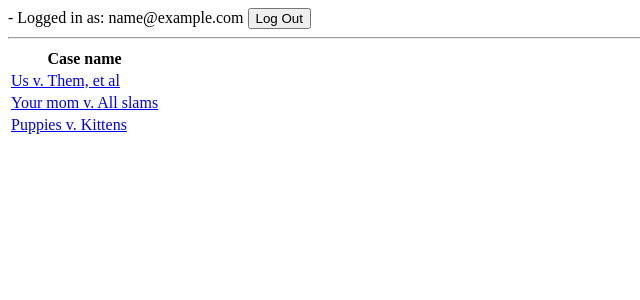
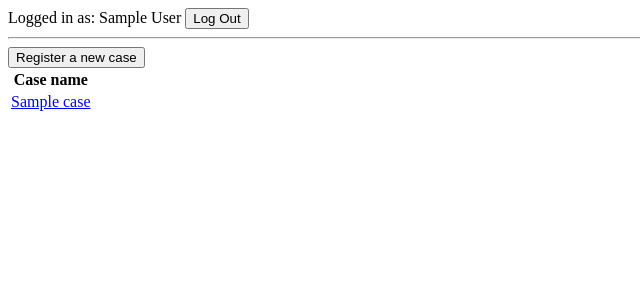
Before and after one commit to CarolynWebster/videoTrimmer, a Flask app: page /cases in a window 1280 px wide. Shown: the top 300 px of the page, without its empty margins (0-640 px from the left). Run offline with Flask 2, Linux system fonts and the light colour scheme; the visitor is signed in with stand-in values (Sample User, id 1); tables that the repository leaves empty hold one stand-in row (values such as "Sample post").

Commit message:
Added case registration/user linking, WIP: AWS video handling

```diff
--- a/server.py
+++ b/server.py
@@ -7,6 +7,8 @@ from flask import Flask, render_template, request, redirect, flash, session, url
 from functools import wraps
 
 from flask_debugtoolbar import DebugToolbarExtension
+
+from model import db, connect_to_db, User, Video, Case, UserCase, SubClip
 
 app = Flask(__name__)
 
@@ -26,18 +28,20 @@ def login_required(f):
         return f(*args, **kwargs)
     return decorated_function
 
+
 @app.before_request
 def pre_process_all_requests():
     """Setup the request context"""
 
-    user_email = session.get('user_email')
-    g.current_user = user_email
+    # get the user id from the session
+    user_id = session.get('user_id')
+    # if there is an id in the session - get the user object
+    if user_id:
+        g.current_user = User.query.get(user_id)
+    # otherwise return None
+    else:
+        g.current_user = None
 
-    # user_id = session.get('user_id')
-    # if user_id:
-    #     g.current_user = User.query.get(user_id)
-    # else:
-    #     g.current_user = None
 
 @app.route('/')
 def homepage():
@@ -45,14 +49,79 @@ def homepage():
 
     return render_template('index.html')
 
+# CASES ------------------------------------------------------------------------
 
 @app.route('/cases')
 @login_required
 def show_cases():
     """Show user a list of cases they are associated with"""
 
-    cases = [('Us v. Them, et al', 123), ('Your mom v. All slams', 456), ('Puppies v. Kittens', 789)]
+    # get all cases associated with the logged in user id
+    cases = db.session.query(Case.case_name,
+                             UserCase.case_id).join(UserCase).filter(
+                             UserCase.user_id == g.current_user.user_id).all()
+    # cases = [('Us v. Them, et al', 123), ('Your mom v. All slams', 456), ('Puppies v. Kittens', 789)]
     return render_template('/cases.html', cases=cases)
+
+
+# VIDEOS -----------------------------------------------------------------------
+#sample code to upload video obj
+#quinny = Video(case_id=1, vid_url='https://s3-us-west-1.amazonaws.com/videotrim/quinny.mov', added_by=1, added_at=datetime(2007, 12, 5))
+
+# USER REGISTRATION/LOGIN-------------------------------------------------------
+@app.route('/register-case', methods=["GET"])
+@login_required
+def show_case_reg_form():
+    """Show user a form to register a new case"""
+
+    return render_template('/register-case.html')
+
+
+@app.route('/register-case', methods=["POST"])
+@login_required
+def register_case():
+    """Adds a new case to the database"""
+
+    case_name = request.form.get('case_name')
+    other_users = request.form.get('user-list')
+    current_user = g.current_user.email
+
+    #instantiate a new case in the db
+    new_case = Case(case_name=case_name, owner_id=g.current_user.user_id)
+    #prime and commit the case to the db
+    db.session.add(new_case)
+    db.session.commit()
+
+    # now add the userCase associations
+    user_emails = other_users.split(", ")
+    user_emails.append(current_user)
+
+    #get the newly created case obj so we can use it to associate people with it
+    this_case = Case.query.filter_by(case_name=case_name).first()
+
+    for email in user_emails:
+        #check if a user with that email exists already
+        #gets the user object for that email address
+        user_check = User.query.filter_by(email=email).first()
+
+        # if user already exists associate the user with the new case
+        if user_check is None:
+            #if the user is not registered - add them to the database
+            #they can add their password and name when they officially register
+            user = User(email=email)
+            #prime user to be added to db
+            db.session.add(user)
+            #commit user to db
+            db.session.commit()
+            user_check = User.query.filter_by(email=email).first()
+
+        #create an association in the usercases table
+        user_case = UserCase(case_id=this_case.case_id, user_id=user_check.user_id)
+        db.session.add(user_case)
+        db.session.commit()
+
+    return redirect('/cases')
+
 
 @app.route('/login', methods=["POST"])
 def handle_login():
@@ -62,36 +131,26 @@ def handle_login():
     email = request.form.get("email")
     password = request.form.get("password")
 
-    #TEMP - add user to session - will add DB check later
-    session['user_email'] = email
+    #check if user is in db
+    user_check = User.query.filter_by(email=email).first()
 
-    #set flash message telling them login successful
-    flash("You have successfully logged in")
-
-    return redirect('/cases')
-
-    #check if user is in db
-    #user_check = User.query.filter_by(email=email).first()
-
-    #if user already exists check the password
-    # if user_check:
-    #     if user_check.password == password:
-    #         #set flash message telling them login successful
-    #         flash("You have successfully logged in")
-    #         #add user's email to the session
-    #         session['user_email'] = email
-    #         #get the url for that user's info
-    #         user_url = "/users/" + str(user_check.user_id)
-    #         #send them to their own page
-    #         return redirect(user_url)
-    #     else:
-    #         # tell them the password doesn't match
-    #         flash("That password does not match our records.")
-    #         # redirect back to login so they can try again
-    #         return redirect("/login")
-    # else:
-    #     flash("No user is registered with that email. Please register.")
-    #     return redirect('/register')
+    # if user already exists check the password
+    if user_check:
+        if user_check.password == password:
+            #set flash message telling them login successful
+            flash("You have successfully logged in")
+            #add user's ID num to the session
+            session['user_id'] = user_check.user_id
+            #send them to their own page
+            return redirect('/cases')
+        else:
+            # tell them the password doesn't match
+            flash("That password does not match our records.")
+            # redirect back to login so they can try again
+            return redirect("/")
+    else:
+        flash("No user is registered with that email. Please register.")
+        return redirect('/register')
 
 
 @app.route('/logout')
@@ -122,28 +181,32 @@ def register_user():
     email = request.form.get("email")
     password = request.form.get("password")
 
-    # will add db portion later
-    return redirect('/')
-    # return redirect('/login')
+    #check if user exists in db
+    user_check = User.query.filter_by(email=email).first()
+    if user_check:
+        if user_check.password != None:
+            #let us know user exists already and redirect to homepage to login
+            flash('You have already registered. Please log in.')
+        else:
+            user_check.password = password
+            user_check.fname = fname
+            user_check.lname = lname
 
-    #check if user exists in db
-    # user_check = User.query.filter_by(email=email).first()
-    # if user_check:
-    #     #let us know user exists already
-    #     flash('You have already registered. Please log in.')
-    #     return redirect('/login')
-    # else:
-    #     #create user
-    #     user = User(email=email,
-    #                 password=password,
-    #                 age=age,
-    #                 zipcode=zipcode)
-    #     #prime user to be added to db
-    #     db.session.add(user)
-    #     #commit user to db
-    #     db.session.commit()
+            db.session.commit()
+            flash('You have successfully registered. Please log in.')
 
-    #     return redirect("/")
+    else:
+        #create user
+        user = User(email=email,
+                    password=password,
+                    fname=fname,
+                    lname=lname)
+        #prime user to be added to db
+        db.session.add(user)
+        #commit user to db
+        db.session.commit()
+        flash('You have successfully registered. Please log in.')
+    return redirect("/")
 
 
 if __name__ == "__main__":
@@ -152,7 +215,7 @@ if __name__ == "__main__":
     app.debug = True
     app.jinja_env.auto_reload = app.debug  # make sure templates, etc. are not cached in debug mode
 
-    #connect_to_db(app)
+    connect_to_db(app)
 
     # Use the DebugToolbar
     DebugToolbarExtension(app)
--- a/templates/base.html
+++ b/templates/base.html
@@ -17,8 +17,8 @@
 </head>
 
 <body>
-  {% if 'user_email' in session %}
-    - Logged in as: {{ session['user_email'] }}
+  {% if g.current_user %}
+    Logged in as: {{ g.current_user.fname }} {{ g.current_user.lname }}
     <button id='login-btn'>Log Out</button>
   {% else %}
     <br/>
@@ -43,4 +43,3 @@
       });
     </script>
 </body>
-</html>
--- a/templates/cases.html
+++ b/templates/cases.html
@@ -2,6 +2,7 @@
 {% block title %}Case List{% endblock %}
 
 {% block content %}
+<a href="/register-case"><button>Register a new case</button></a>
 <table>
     <tr>
     <th>Case name</th>
```
Also changed, not shown: model.py (+65 -11 lines), requirements.txt (+11 -0 lines), templates/register-case.html (added, +12 -0 lines), test.py (deleted, +0 -21 lines), 1 other file.
